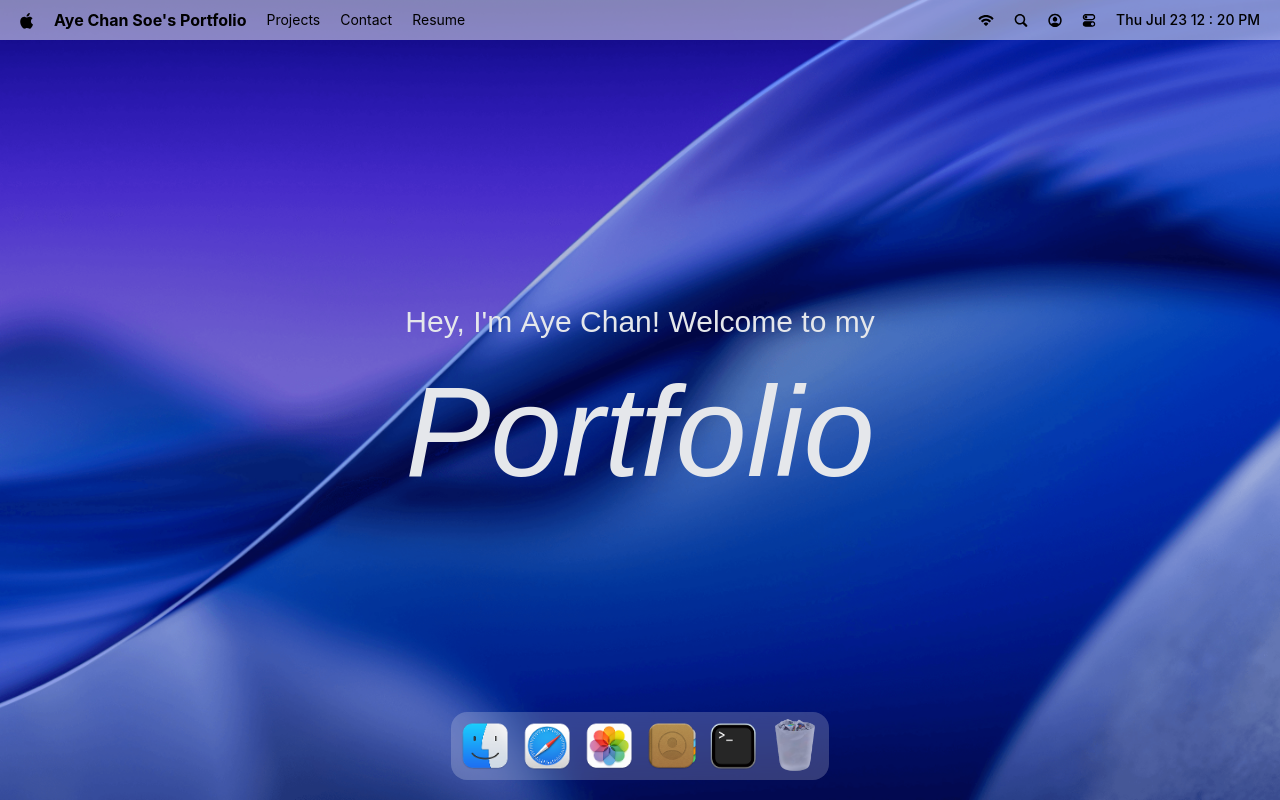
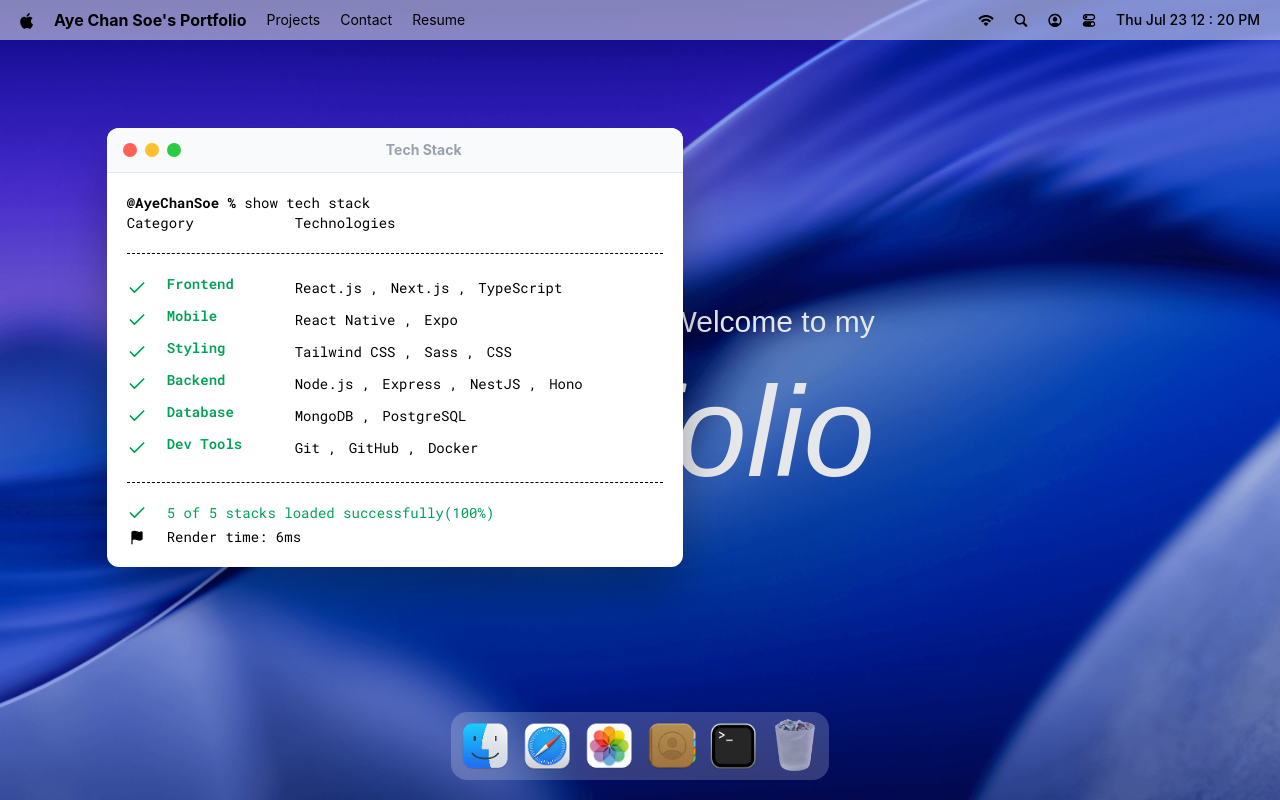
Before and after one commit to Aye-Chan-Soe/MacOs-Portfolio, a React (Vite) app: page / in a window 1280 px wide. Both pictures are taken after a click on the button 733 px from the left and 746 px from the top of the page. Built offline with nearby package versions, Linux system fonts and the light colour scheme; a web font is replaced by a local one.

Commit message:
implement a higher order component for managing window states and add the first window - terminal

```diff
--- a/src/App.jsx
+++ b/src/App.jsx
@@ -1,4 +1,9 @@
 import { Navbar, Welcome, Dock } from "@components";
+import { Terminal } from "@windows";
+
+import gsap from "gsap"
+import { Draggable } from "gsap/Draggable";
+gsap.registerPlugin(Draggable);
 
 const App = () => {
   return (
@@ -6,6 +11,7 @@
       <Navbar/>
       <Welcome/>
       <Dock/>
+      <Terminal/>
     </main>
   );
 };
--- /dev/null
+++ b/src/components/WindowControls.jsx
@@ -0,0 +1,13 @@
+import useWindowStore from "@store/window"
+
+const WindowControls = ({target}) => {
+    const {closeWindow} = useWindowStore();
+
+  return <div id="window-controls">
+    <div className="close" onClick={() => closeWindow(target)}/>
+    <div className="minimize"/>
+    <div className="maximize"/>
+  </div>
+}
+
+export default WindowControls
--- a/src/components/index.jsx
+++ b/src/components/index.jsx
@@ -1,5 +1,6 @@
 import Navbar from "@components/Navbar";
 import Welcome from "@components/Welcome";
 import Dock from "@components/Dock"
+import WindowControls from "./WindowControls";
 
-export {Navbar, Welcome, Dock};
+export {Navbar, Welcome, Dock, WindowControls};
--- /dev/null
+++ b/src/hoc/WindowWrapper.jsx
@@ -0,0 +1,50 @@
+import { useGSAP } from "@gsap/react";
+import gsap from "gsap";
+
+import useWindowStore from "@store/window";
+import { useLayoutEffect, useRef } from "react";
+import { Draggable } from "gsap/Draggable";
+
+const WindowWrapper = (Component, windowKey) => {
+  const Wrapped = (props) => {
+    const { focusWindow, windows } = useWindowStore();
+    const { isOpen, zIndex } = windows[windowKey];
+    const ref = useRef(null);
+
+    useGSAP(()=>{
+        const el = ref.current;
+        if(!el || !isOpen) return null;
+
+        el.style.display = 'block';
+        gsap.fromTo(el, {scale: 0.8, opacity: 0, y: 40},
+            {scale: 1, opacity: 1, y: 0, duration: 0.2, ease: "power3.out"}
+        )
+    }, [isOpen]);
+
+    useGSAP(()=>{
+        const el =ref.current;
+        if(!el) return;
+
+       const [instance] =  Draggable.create(el, {onPress: ()=> focusWindow(windowKey)});
+
+       return () => instance.kill();
+    },[])
+
+    useLayoutEffect(()=>{
+        const el = ref.current;
+        if(!el) return;
+        el.style.display = isOpen ? 'block' : 'none';
+    },[isOpen])
+
+    return (
+      <section id={windowKey} ref={ref} style={{ zIndex }} className="absolute">
+        <Component {...props} />
+      </section>
+    );
+  };
+
+  Wrapped.displayName = `WindowWrapper(${Component.displayName || Component.name || "Component"})`;
+  return Wrapped;
+};
+
+export default WindowWrapper;
--- /dev/null
+++ b/src/windows/Terminal.jsx
@@ -0,0 +1,57 @@
+import { WindowControls } from "@components";
+import { techStack } from "@constants";
+import WindowWrapper from "@hoc/WindowWrapper";
+import { Check, Flag } from "lucide-react";
+
+const Terminal = () => {
+  return (
+    <>
+      <div id="window-header">
+        <WindowControls target="terminal"/>
+        <h2>Tech Stack</h2>
+      </div>
+
+      <div className="techstack">
+        <p>
+          <span className="font-bold">@AyeChanSoe % </span>
+          show tech stack
+        </p>
+
+        <div className="lable flex">
+          <p className="w-42">Category</p>
+          <p>Technologies</p>
+        </div>
+
+        <ul className="content">
+          {techStack.map(({ category, items }) => (
+            <li className="flex">
+              <Check className="check" size={28} />
+              <h3>{category}</h3>
+              <ul>
+                {items.map((item, i) => (
+                  <li key={i}>
+                    {item} {i < items.length - 1 ? "," : ""}
+                  </li>
+                ))}
+              </ul>
+            </li>
+          ))}
+        </ul>
+
+        <div className="footnote">
+          <p>
+            <Check size={20} /> 5 of 5 stacks loaded successfully(100%)
+          </p>
+          <p className="text-black">
+            <Flag size={15} fill="black" />
+            Render time: 6ms
+          </p>
+        </div>
+      </div>
+    </>
+  );
+};
+
+const TerminalWindow = WindowWrapper(Terminal, "terminal");
+
+export default TerminalWindow;
--- /dev/null
+++ b/src/windows/index.js
@@ -0,0 +1,3 @@
+import Terminal from "./Terminal"
+
+export {Terminal}
```
